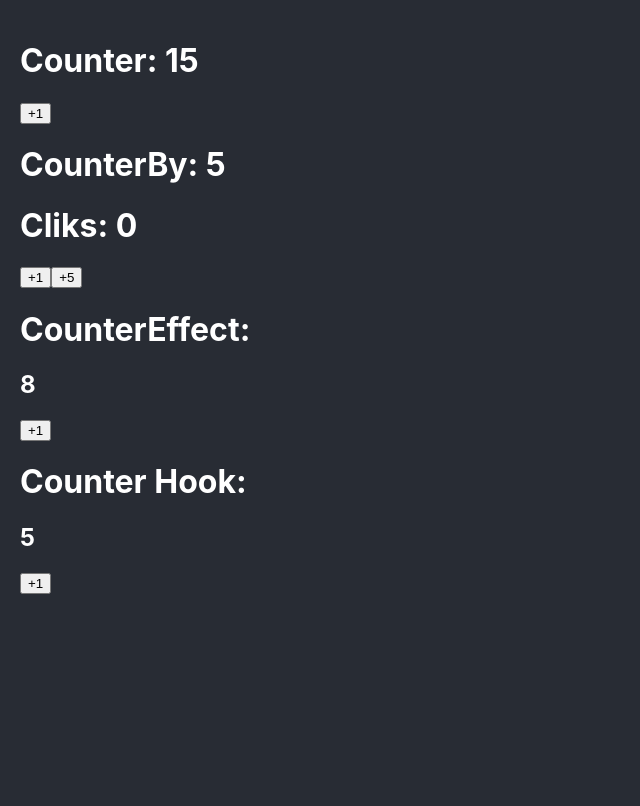
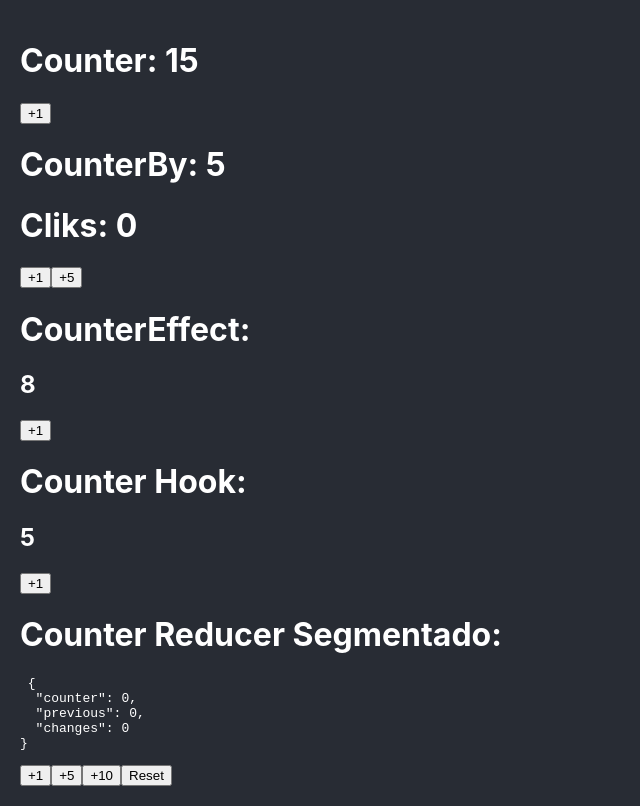
Before and after one commit to alexis19b/react-proM1, a React (Create React App) app: page / in a window 1280 px wide. Shown: the whole page, without its empty margins (0-640 px from the left). Built offline with nearby package versions, Linux system fonts and the light colour scheme.

Commit message:
add reducerConter

```diff
--- a/src/App.tsx
+++ b/src/App.tsx
@@ -2,6 +2,8 @@ import Counter from "./bases/Counter";
 import CounterBy from "./bases/CounterBy";
 import CounterEffect from "./bases/CounterEffect";
 import CounterHook from "./bases/CounterHook";
+import { CounterReducerComponent } from "./counter-reducer/CounterReducerComponent";
+// import { CounterReducerComponent } from "./bases/CounterReducerComponent";
 
 function App() {
   return (
@@ -10,6 +12,7 @@ function App() {
       <CounterBy />
       <CounterEffect />
       <CounterHook />
+      <CounterReducerComponent />
     </>
   );
 }
--- /dev/null
+++ b/src/bases/CounterReducerComponent.tsx
@@ -0,0 +1,61 @@
+import  { useReducer } from 'react'
+
+interface CounterState {
+    counter:number,
+    previous:number,
+    changes:number
+}
+
+const INITIAL_STATE: CounterState = {
+    counter:0,
+    previous:0,
+    changes:0,
+
+}
+type CounterAction =
+    | { type: 'increaseBy', payload: { value: number} }
+    | { type: 'reset'};
+
+const counterReducer = (state:CounterState, action:CounterAction):CounterState => {
+    switch (action.type) {
+        case 'reset':
+            return{
+                counter: 0,
+                previous: 0,
+                changes: 0
+            }
+        case 'increaseBy':
+            return {
+                ...state,
+                counter: state.counter + action.payload.value,
+                changes: state.changes + 1,
+                previous: state.counter,
+            }
+
+        default:
+            return state;
+    }
+}
+
+export const CounterReducerComponent = () => {
+    const [counterState, dispatch] = useReducer(counterReducer, INITIAL_STATE)
+
+    const handleReset = () => {
+        dispatch({type:'reset'})
+    }
+    const increaseBy = (value:number) => {
+        dispatch({type:'increaseBy', payload: {value}})
+    }
+
+    return (
+        <>
+         <h1>Counter Reducer;</h1>
+         <pre> {JSON.stringify(counterState, null, 2)} </pre>
+
+         <button onClick={()=>increaseBy(1)}>+1</button>
+         <button onClick={()=>increaseBy(5)}>+5</button>
+         <button onClick={()=>increaseBy(10)}>+10</button>
+         <button onClick={handleReset}>Reset</button>
+        </>
+    )
+}
--- /dev/null
+++ b/src/counter-reducer/CounterReducerComponent.tsx
@@ -0,0 +1,32 @@
+import { useReducer } from "react";
+import { CounterState } from "./interfaces/interfaceCouter";
+import { counterReducer } from "./reducer/counterReducer";
+
+const INITIAL_STATE: CounterState = {
+  counter: 0,
+  previous: 0,
+  changes: 0,
+};
+
+export const CounterReducerComponent = () => {
+  const [counterState, dispatch] = useReducer(counterReducer, INITIAL_STATE);
+
+  const handleReset = () => {
+    dispatch({ type: "reset" });
+  };
+  const increaseBy = (value: number) => {
+    dispatch({ type: "increaseBy", payload: { value } });
+  };
+
+  return (
+    <>
+      <h1>Counter Reducer Segmentado:</h1>
+      <pre> {JSON.stringify(counterState, null, 2)} </pre>
+
+      <button onClick={() => increaseBy(1)}>+1</button>
+      <button onClick={() => increaseBy(5)}>+5</button>
+      <button onClick={() => increaseBy(10)}>+10</button>
+      <button onClick={handleReset}>Reset</button>
+    </>
+  );
+};
--- /dev/null
+++ b/src/counter-reducer/actions/actions.ts
@@ -0,0 +1,3 @@
+export type CounterAction =
+    | { type: 'increaseBy', payload: { value: number} }
+    | { type: 'reset'};
--- /dev/null
+++ b/src/counter-reducer/interfaces/interfaceCouter.ts
@@ -0,0 +1,5 @@
+export interface CounterState {
+    counter:number,
+    previous:number,
+    changes:number
+}
--- /dev/null
+++ b/src/counter-reducer/reducer/counterReducer.ts
@@ -0,0 +1,26 @@
+import { CounterAction } from "../actions/actions";
+import { CounterState } from "../interfaces/interfaceCouter";
+
+export const counterReducer = (
+    state: CounterState,
+    action: CounterAction
+  ): CounterState => {
+    switch (action.type) {
+      case "reset":
+        return {
+          counter: 0,
+          previous: 0,
+          changes: 0,
+        };
+      case "increaseBy":
+        return {
+          ...state,
+          counter: state.counter + action.payload.value,
+          changes: state.changes + 1,
+          previous: state.counter,
+        };
+
+      default:
+        return state;
+    }
+  };
```
